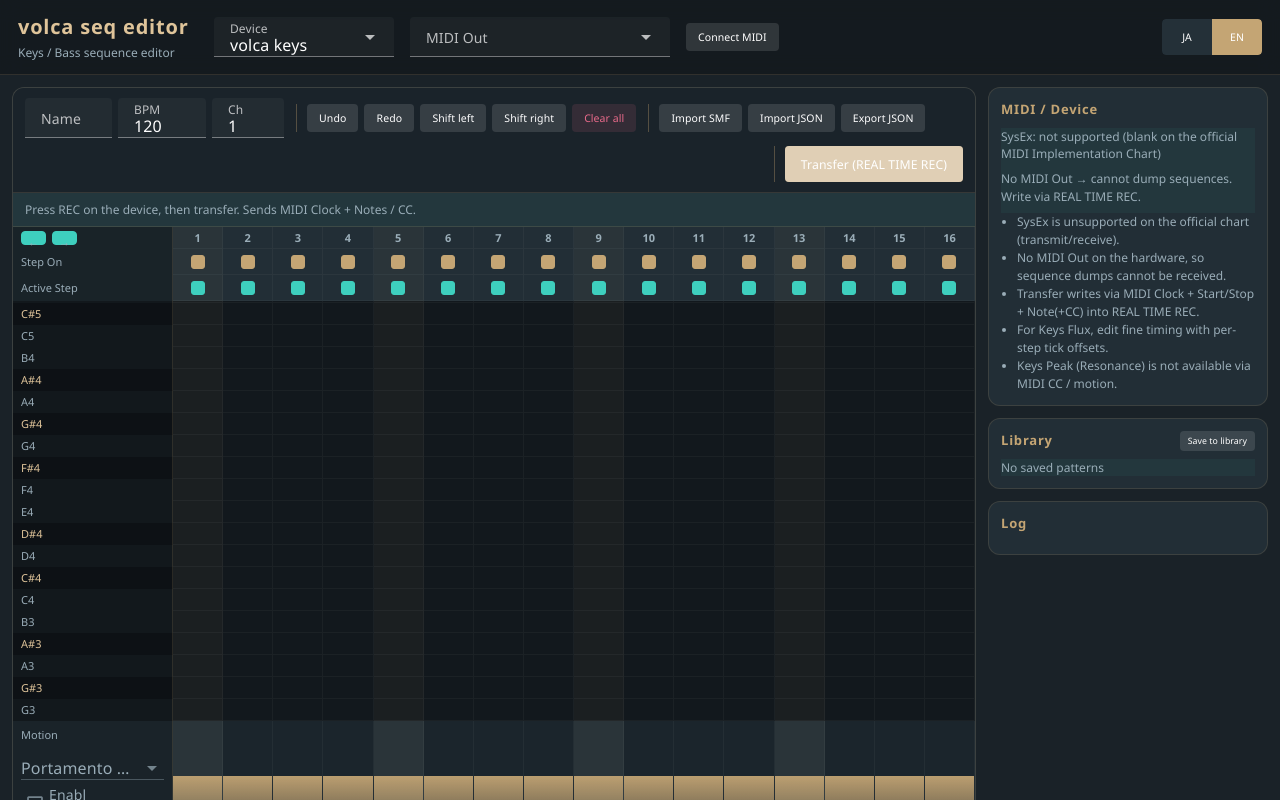
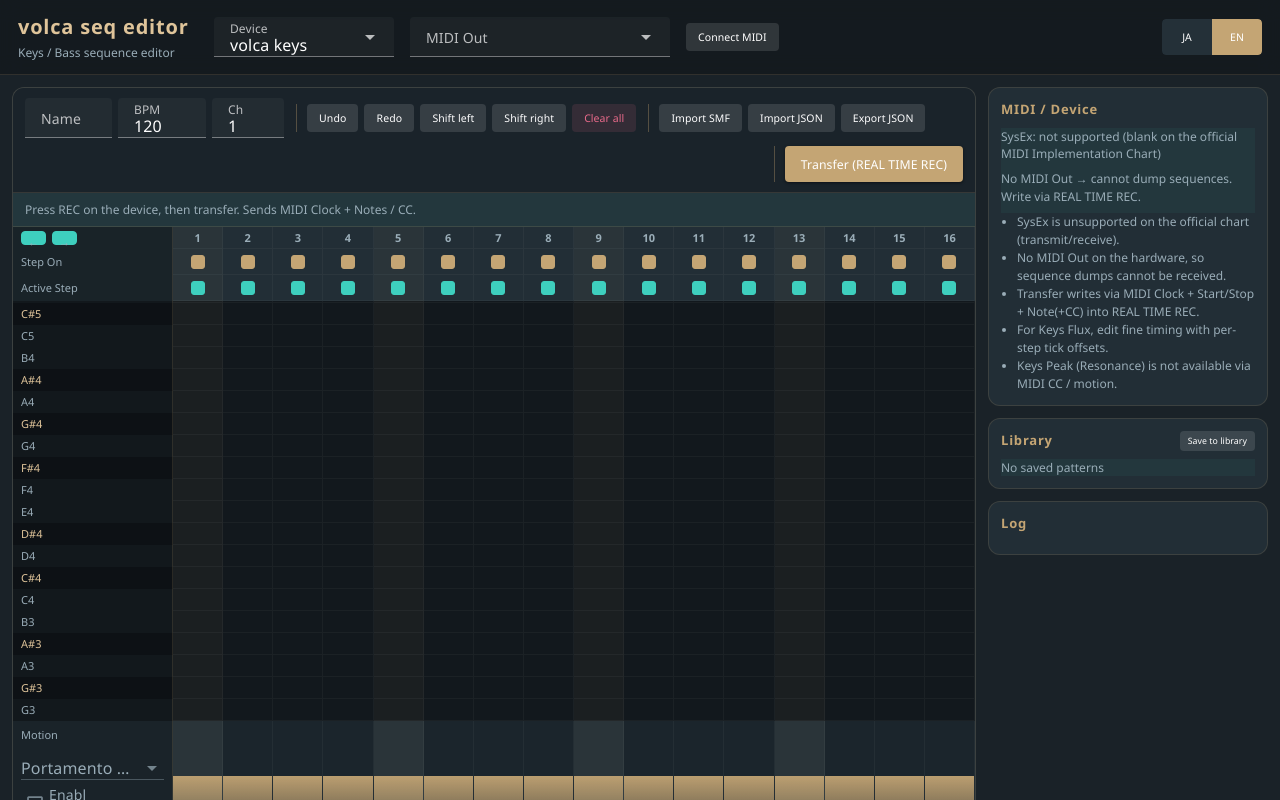
Before and after one commit to mosynthkey/volca-seq-editor, a Vue app: page / in a window 1280 px wide. Shown: the top 800 px of the page. Built offline with nearby package versions, Linux system fonts and the light colour scheme.

Commit message:
Allow opening transfer dialog without MIDI output
Keep Start disabled until an output is selected, so users can review
loops/motion options before connecting hardware.

Co-authored-by: Masaki Ono <mosynthkey@users.noreply.github.com>

```diff
--- a/src/features/sequence/components/SequenceToolbar.vue
+++ b/src/features/sequence/components/SequenceToolbar.vue
@@ -49,7 +49,7 @@
     <div class="toolbar-group" style="margin-left:auto">
       <v-btn
         color="primary"
-        :disabled="!midi.hasOutput || midi.transferring"
+        :disabled="midi.transferring"
         @click="openTransfer"
       >
         {{ t('sequence.transfer') }}
```
